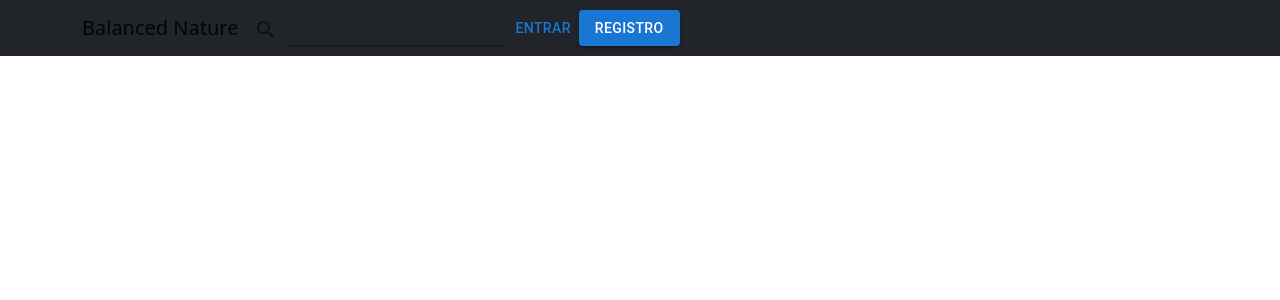
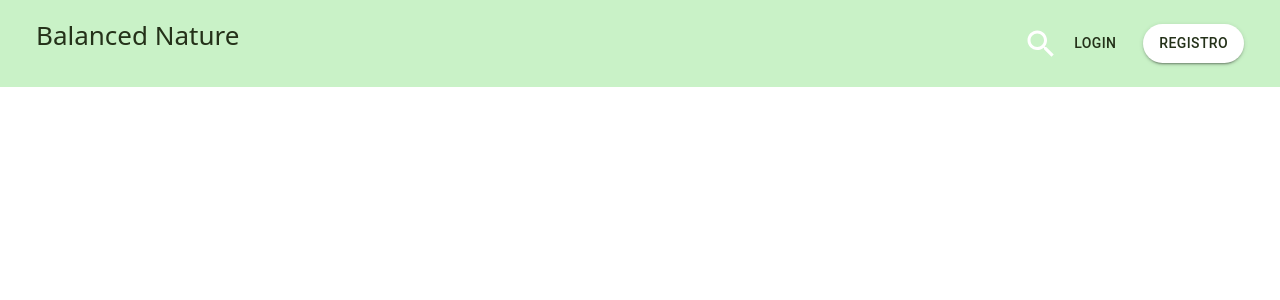
Before and after one commit to devMatheusR/webStore, a React (Vite) app in the folder frontend/: page / in a window 1280 px wide. Shown: the top 300 px of the page. Built offline with nearby package versions, Linux system fonts and the light colour scheme.

Commit message:
Navbar quase pronta

```diff
--- a/frontend/src/assets/fonts/fonts.css
+++ b/frontend/src/assets/fonts/fonts.css
@@ -1,8 +1,8 @@
 @font-face {
-    font-family: "Syne";
+    font-family: Syne;
     src: url('https://fonts.googleapis.com/css2?family=Montserrat:wght@300&family=Syne&display=swap');
   }
-  /* @font-face{
+  @font-face{
     font-family:"Montserrat";
     src: url('https://fonts.googleapis.com/css2?family=Montserrat:wght@300&display=swap');
-  }  */
+  }
--- a/frontend/src/components/NavBar/index.tsx
+++ b/frontend/src/components/NavBar/index.tsx
@@ -1,33 +1,42 @@
 import * as React from 'react';
-
-import { Container, Nav, NavDropdown } from 'react-bootstrap';
+import { Container, Nav } from 'react-bootstrap';
 import Navbar from 'react-bootstrap/Navbar'
-import NavbarCollapse from 'react-bootstrap/NavbarCollapse';
-import { Stack, Button, Divider, TextField, Box, Icon } from '@mui/material'
-import SearchOutlinedIcon from '@mui/icons-material/SearchOutlined';
-
-
+import SearchAppBar from '../SearchAppBar';
+import { Button, Stack } from '@mui/material';
 
 import theme from '../../styles/theme';
-import './styles.css'
+import './styles.css';
+import '../../assets/fonts/fonts.css';
+
 
 function NavBar() {
     return (
-        <Navbar className='navbar-main' collapseOnSelect expand="lg" bg='dark'>
-            <Container>
-                <Navbar.Brand>Balanced Nature</Navbar.Brand>
+        <Navbar className='nav-main' expand="sm" fixed='top' >
+            <Container fluid>
+                <p className='nav-title'>Balanced Nature</p>
                 <Navbar.Toggle aria-controls="responsive-navbar-nav" />
                 <Navbar.Collapse id="responsive-navbar-nav">
-                    <Nav>
-                    <Box sx={{ display: 'flex', alignItems: 'flex-end' }}>
-                        <SearchOutlinedIcon sx={{ color: 'action.active',  mr: 1, my: 0.5}}/>
-                        <TextField id="input-with-sx" variant="standard" sx={{ color: 'white'}}/>
 
-                        <Divider orientation="vertical" flexItem style={{ width: 1 }} />
-                        <Button variant='text'>Entrar</Button>
-                        <Button variant='contained'>Registro</Button>
-                    </Box>
+                    <Nav className='ms-auto'>
+                        <SearchAppBar />
+                        <Stack spacing={2} direction="row">
+                            <Button sx={{
+                                fontSize: 14,
+                                fontWeight: 500,
+                                color: theme.textPrimary
+                            }} variant="text">Login</Button>
+
+                            <Button sx={{
+                                fontSize: 14,
+                                fontWeight: 500,
+                                borderRadius: 5,
+                                backgroundColor: '#FFFF',
+                                color: theme.textPrimary
+                            }} variant="contained">Registro</Button>
+
+                        </Stack>
                     </Nav>
+
                 </Navbar.Collapse>
             </Container>
         </Navbar>
--- a/frontend/src/components/NavBar/styles.css
+++ b/frontend/src/components/NavBar/styles.css
@@ -1,3 +1,27 @@
-.navbar-main {
-    background-color: '#C9F2C7';
+.nav-main {
+    background-color: rgb(201, 242, 199);
+    color: rgb(36, 49, 25);
 }
+
+.navbar-toggler {
+    background-image: none;
+    line-height: 0;
+}
+
+.nav-title {
+    font-weight: 500;
+    font-size: 26px;
+    padding: 1vh;
+    margin-left: 2vh;
+}
+
+.ms-auto {
+    padding: 1vh;
+    margin-right: 2vh;
+}
+
+.nav-divider{
+    margin: 0 5 0 5;
+    line-height: 10px;
+
+}
--- /dev/null
+++ b/frontend/src/components/SearchAppBar/index.tsx
@@ -0,0 +1,65 @@
+import * as React from 'react';
+import { styled, alpha } from '@mui/material/styles';
+import AppBar from '@mui/material/AppBar';
+import Box from '@mui/material/Box';
+import InputBase from '@mui/material/InputBase';
+import SearchIcon from '@mui/icons-material/Search';
+
+import theme from '../../styles/theme';
+
+const Search = styled('div')(({ theme }) => ({
+  position: 'relative',
+  borderRadius: theme.shape.borderRadius,
+  marginLeft: 0,
+  width: '100%',
+  [theme.breakpoints.up('sm')]: {
+    marginLeft: theme.spacing(1),
+    width: 'auto',
+  },
+}));
+
+const SearchIconWrapper = styled('div')(({ theme }) => ({
+  padding: theme.spacing(0, 2),
+  height: '100%',
+  position: 'absolute',
+  pointerEvents: 'none',
+  display: 'flex',
+  alignItems: 'center',
+  justifyContent: 'center',
+  opacity: 1,
+}));
+
+const StyledInputBase = styled(InputBase)(({ theme }) => ({
+  color: 'inherit',
+  '& .MuiInputBase-input': {
+    padding: theme.spacing(1, 1, 1, 0),
+    // vertical padding + font size from searchIcon
+    paddingLeft: `calc(1em + ${theme.spacing(4)})`,
+    transition: theme.transitions.create('width'),
+    width: '100%',
+    [theme.breakpoints.up('sm')]: {
+      width: '0ch',
+      '&:focus': {
+        width: '30ch',
+      },
+    },
+  },
+}));
+
+export default function SearchAppBar() {
+  return (
+    <Box sx={{ flexGrow: 1 }}>
+
+          <Search>
+            <SearchIconWrapper>
+              <SearchIcon sx={{ fontSize: 36 }} htmlColor='white'/>
+
+            </SearchIconWrapper>
+            <StyledInputBase
+              placeholder="Pesquisar..."
+              inputProps={{ 'aria-label': 'search' }}
+            />
+          </Search>
+    </Box>
+  );
+}
```
